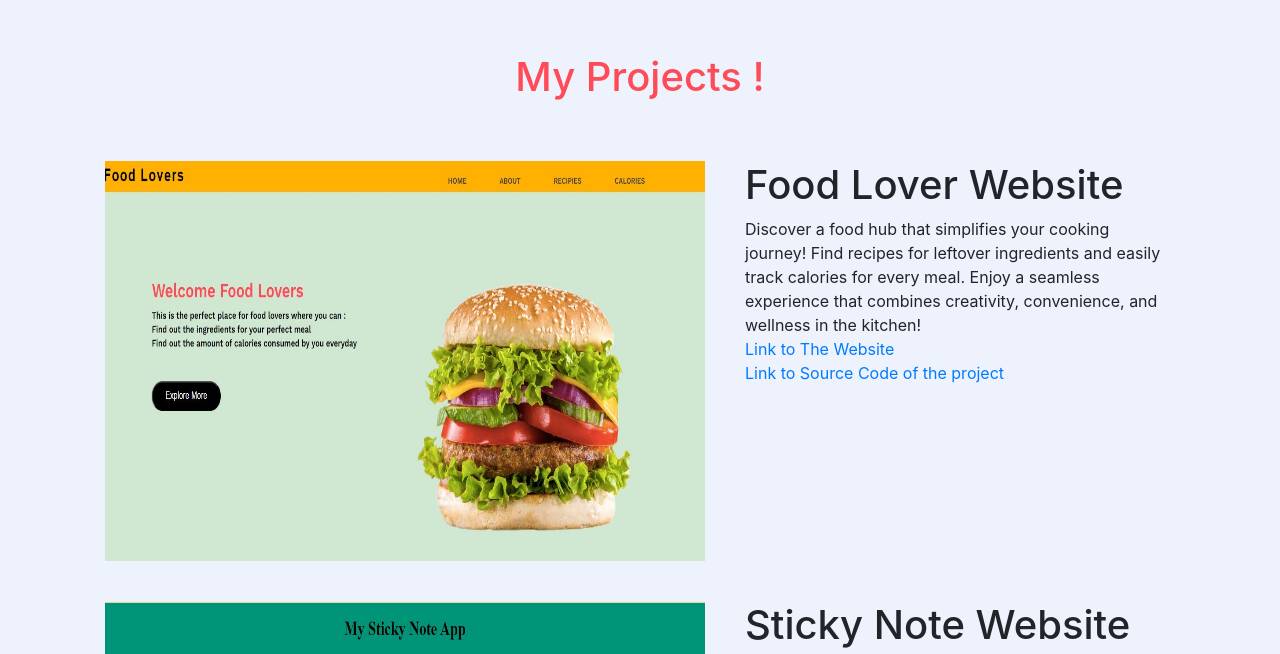
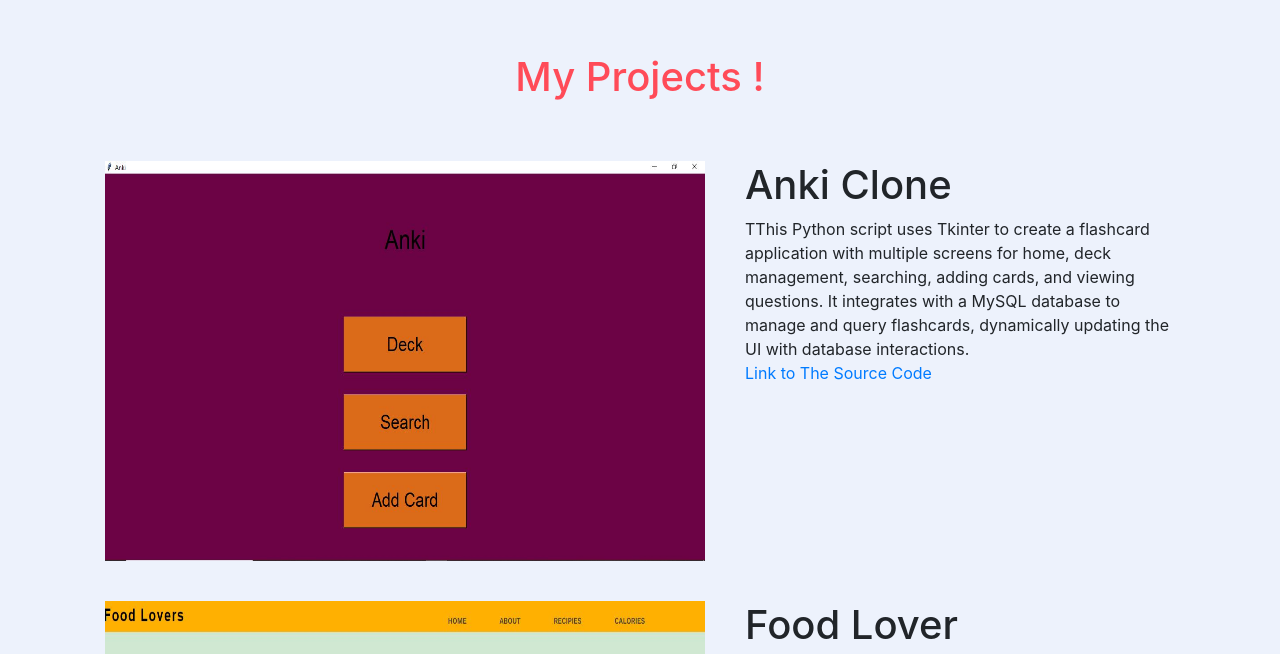
Before and after one commit to mitpatel2009/Demo-Project-Portfolio-Website, a plain HTML site: page docs/Project.html in a window 1280 px wide. Shown: the part 83-737 px from the top of the page. Drawn offline with nearby package versions, Linux system fonts and the light colour scheme.

Commit message:
Added new project in project page

```diff
--- a/docs/Project.html
+++ b/docs/Project.html
@@ -28,15 +28,23 @@
                 <div class="container center1">
                   <div class="container">
                       <div class="row">
+
+                        <div class="col">
+                          <img src="../images/anki_clone.jpg" alt=""width="600" height="400" frameborder="0" scrolling="no">
+                        </div>
+                        <div class="col">
+                          <h1>Anki Clone</h1>
+                        <p>TThis Python script uses Tkinter to create a flashcard application with multiple screens for home, deck management, searching, adding cards, and viewing questions. It integrates with a MySQL database to manage and query flashcards, dynamically updating the UI with database interactions.<br> <a href="https://github.com/mitpatel2009/AnkiClone">Link to The Source Code</a></p>
+                        </div>
+
                         <div class="col">
                           <img src="../images/foodweb.jpg" alt=""width="600" height="400" frameborder="0" scrolling="no">
                         </div>
+
                         <div class="col">
-              <h1>Food Lover Website</h1>
+                          <h1>Food Lover</h1>
                         <p>Discover a food hub that simplifies your cooking journey! Find recipes for leftover ingredients and easily track calories for every meal. Enjoy a seamless experience that combines creativity, convenience, and wellness in the kitchen! <br> <a href="https://mitpatel2009.github.io/FoodLover/">Link to The Website</a><br><a href="https://github.com/mitpatel2009/FoodLover">Link to Source Code of the project</a></p>
                         </div>
-
-
                          <div class="col">
                           <img src="../images/Sticky_Note.jpg" alt=""width="600" height="400" frameborder="0" scrolling="no">
                         </div>
```
Also changed, not shown: docs/certificates.html (+6 -5 lines), images/anki_clone.jpg (added). Lines whose indentation alone changed are shown as unchanged.
